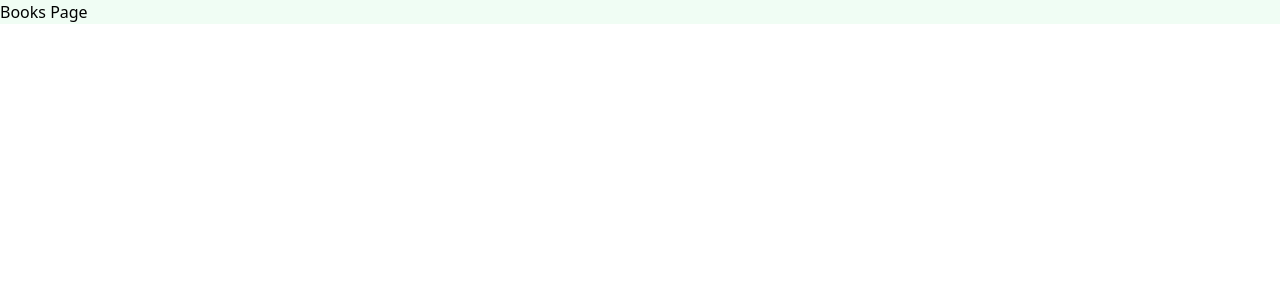
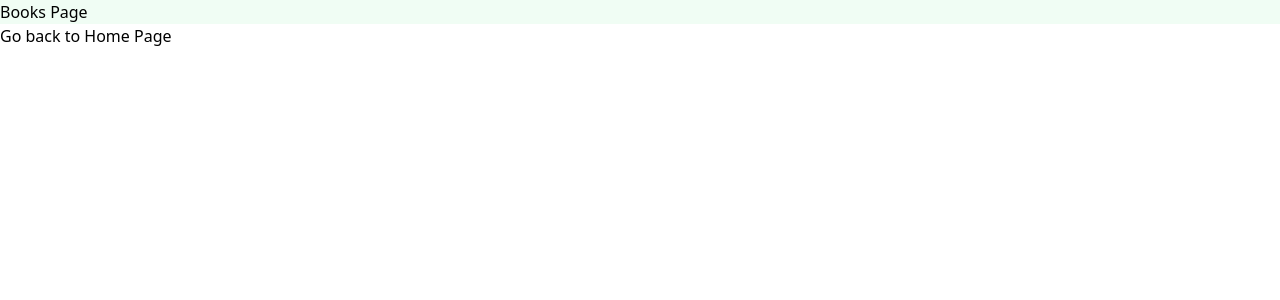
Before and after one commit to TomaszSarmata/after-revision1, a Next.js app: page /books in a window 1280 px wide. Shown: the top 300 px of the page. Built offline with nearby package versions, Linux system fonts and the light colour scheme.

Commit message:
linked up two pages with a standard <a>

```diff
--- a/pages/books.js
+++ b/pages/books.js
@@ -1,5 +1,10 @@
 export default function BooksPage() {
-    return(
-        <div className="bg-green-50">Books Page</div>
-    )
+  return (
+    <div>
+      <div className="bg-green-50">Books Page</div>
+      <div>
+        <a href="/">Go back to Home Page</a>
+      </div>
+    </div>
+  );
 }
--- a/pages/index.js
+++ b/pages/index.js
@@ -1,5 +1,10 @@
 export default function Home() {
-  return(
-    <div className="bg-red-100 text-2xl">Hello👋</div>
-  )
+  return (
+    <div>
+      <div className="bg-red-100 text-2xl">Hello👋</div>
+      <div>
+        <a href="/books">Go to books page</a>
+      </div>
+    </div>
+  );
 }
```
